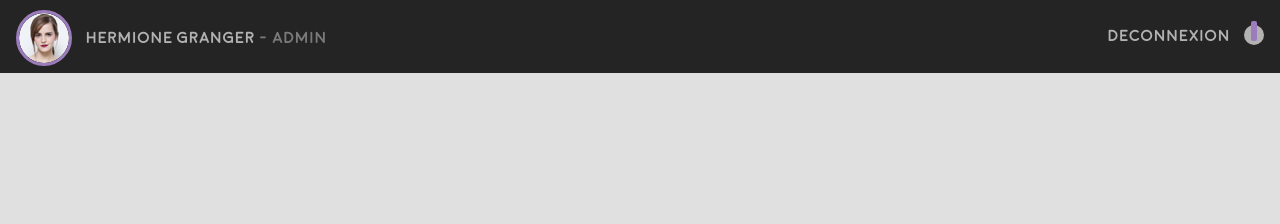
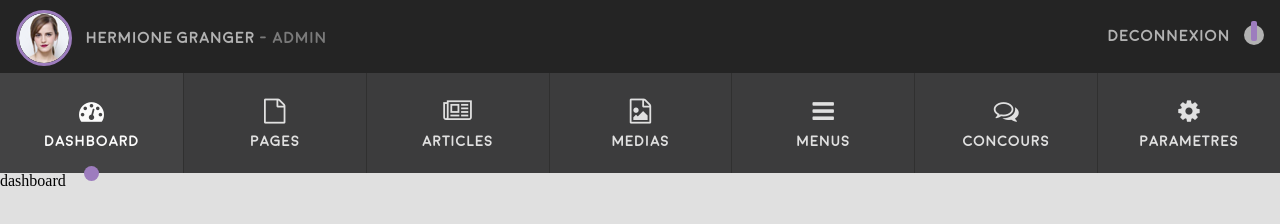
Before and after one commit to Benrajalu/dashboard, a plain HTML site: page index.html in a window 1280 px wide. Drawn offline with Linux system fonts and the light colour scheme; no server answers; files whose address does not match are found by name.

Commit message:
Main menu sort of works

```diff
--- /dev/null
+++ b/data/menu.json
@@ -0,0 +1,35 @@
+[{
+	"name" : "dashboard",
+	"url" : "/",
+	"icon" : "fa-dashboard"
+},
+{
+	"name" : "pages",
+	"url" : "/pages.html",
+	"icon" : "fa-file-o"
+},
+{
+	"name" : "Articles",
+	"url" : "/articles.html",
+	"icon" : "fa-newspaper-o"
+},
+{
+	"name" : "Medias",
+	"url" : "/medias.html",
+	"icon" : "fa-file-image-o"
+},
+{
+	"name" : "Menus",
+	"url" : "/menus.html",
+	"icon" : "fa-reorder"
+},
+{
+	"name" : "Concours",
+	"url" : "/concours.html",
+	"icon" : "fa-comments-o"
+},
+{
+	"name" : "Parametres",
+	"url" : "/parametres.html",
+	"icon" : "fa-gear"
+}]
--- /dev/null
+++ b/elements/dashboard.html
@@ -0,0 +1 @@
+dashboard
--- a/elements/topnav.html
+++ b/elements/topnav.html
@@ -1,7 +1,21 @@
 <div id="nav-userBar">
-	<img ng-if="user.customImage == true" src="img/{{ user.image }}" alt="{{ user.name }}">
-	<img ng-if="user.customImage != true " src="http://placehold.it/50x50" alt="{{ user.name }}" />
+	<img ng-if="user.customImage == true" ng-src="img/{{ user.image }}" alt="{{ user.name }}">
+	<img ng-if="user.customImage != true " ng-src="http://placehold.it/50x50" alt="{{ user.name }}" />
 	<p>{{ user.name }} <span>- {{ user.status }}</span></p>
 
 	<a href="">Deconnexion <i class="log-out"></i></a>
 </div>
+
+<nav id="nav-mainNav">
+	<ul>
+		<li ng-repeat="entry in menu" ui-sref-active="active">
+			<a href ui-sref="{{ entry.name }}">
+				<div>
+					<i class="fa {{ entry.icon }}"></i>
+					<span>{{ entry.name }}</span>
+				</div>
+			</a>
+		</li>
+	</ul>
+	<i id="current"></i>
+</nav>
--- a/elements/topnav.js
+++ b/elements/topnav.js
@@ -1,6 +1,38 @@
 angular.module('app')
-  .controller('topNav', function($scope, $rootScope, $http, $stateParams, $timeout){
-	    $http.get('data/user.json').success(function(data){
-			$scope.user = data;
-		});
-  });
+.controller('topNav', function($scope, $rootScope, $http, $stateParams, $timeout, $location){
+	// User
+	$http.get('data/user.json').success(function(data){
+		$scope.user = data;
+	});
+
+	// Menu entries
+	$http.get('data/menu.json').success(function(data){
+		$scope.menu = data;
+	});
+});
+
+
+// Below are jQuery helpers to display an active marker
+
+var activeState = function(){
+	var active = $('#nav-mainNav li.active'),
+		width = $(active).outerWidth(),
+		position = $(active).offset().left,
+		marker = $('#current');
+
+	$(marker).css('left', position + (width/2) + 'px');
+}
+
+setTimeout(function(){
+	activeState();
+},200)
+
+$(document).on('click', '#nav-mainNav a', function(){
+	setTimeout(function(){
+		activeState();
+	},200)
+})
+
+$(window).resize(function(){
+	activeState();
+})
--- a/js/app.js
+++ b/js/app.js
@@ -8,9 +8,14 @@ angular.module('app', ['ngSanitize', 'ngAnimate', 'ui.router'])
   //
   // Now set up the states
   $stateProvider
-    .state('default', {
+    .state('dashboard', {
       url: "/",
-      templateUrl: '../fragments/index.html',
+      templateUrl: '/elements/dashboard.html',
+      controller: 'Main'
+    })
+    .state('pages', {
+      url: "/pages.html",
+      templateUrl: '/elements/pages.html',
       controller: 'Main'
     })
 })
--- a/scss/_nav/_topNav.scss
+++ b/scss/_nav/_topNav.scss
@@ -70,3 +70,63 @@
 		}
 	}
 }
+
+#nav-mainNav{
+	display:block;
+	width:100%;
+	background:#3c3c3d;
+	position: relative;
+	ul{
+		display:table;
+		table-layout: fixed;
+		width:100%;
+		li{
+			display:table-cell;
+			border-left:1px solid #303030;
+			&.active{
+				a div{
+					span, i{
+						color:#fbfbfb;
+					}
+				}
+				background:#434344;
+			}
+			&:first-child{
+				border-left: 0px;
+			}
+			a{
+				display: block;
+				line-height:100px;
+				text-align: center;
+				div{
+					display: inline-block;
+					vertical-align: middle;
+					line-height: 1;
+					i{
+						color:#e0e0e0;
+						font-size:25px;
+						margin-bottom: 10px;
+					}
+					span{
+						display: block;
+						@include moon(bold, 15px, #e0e0e0);
+						text-decoration: none;
+					}
+				}
+			}
+		}
+	}
+	#current{
+		display:block;
+		height:15px;
+		width:15px;
+		@include border-radius(100%);
+		background:$violet;
+		position:absolute;
+		bottom:0px;
+		margin:0 0 -7.5px -7.5px;
+		z-index:3;
+		left:-100px;
+		@include transition(all 200ms ease-out);
+	}
+}
```
Also changed, not shown: elements/pages.html (added, +1 -0 lines), css/main.css.
